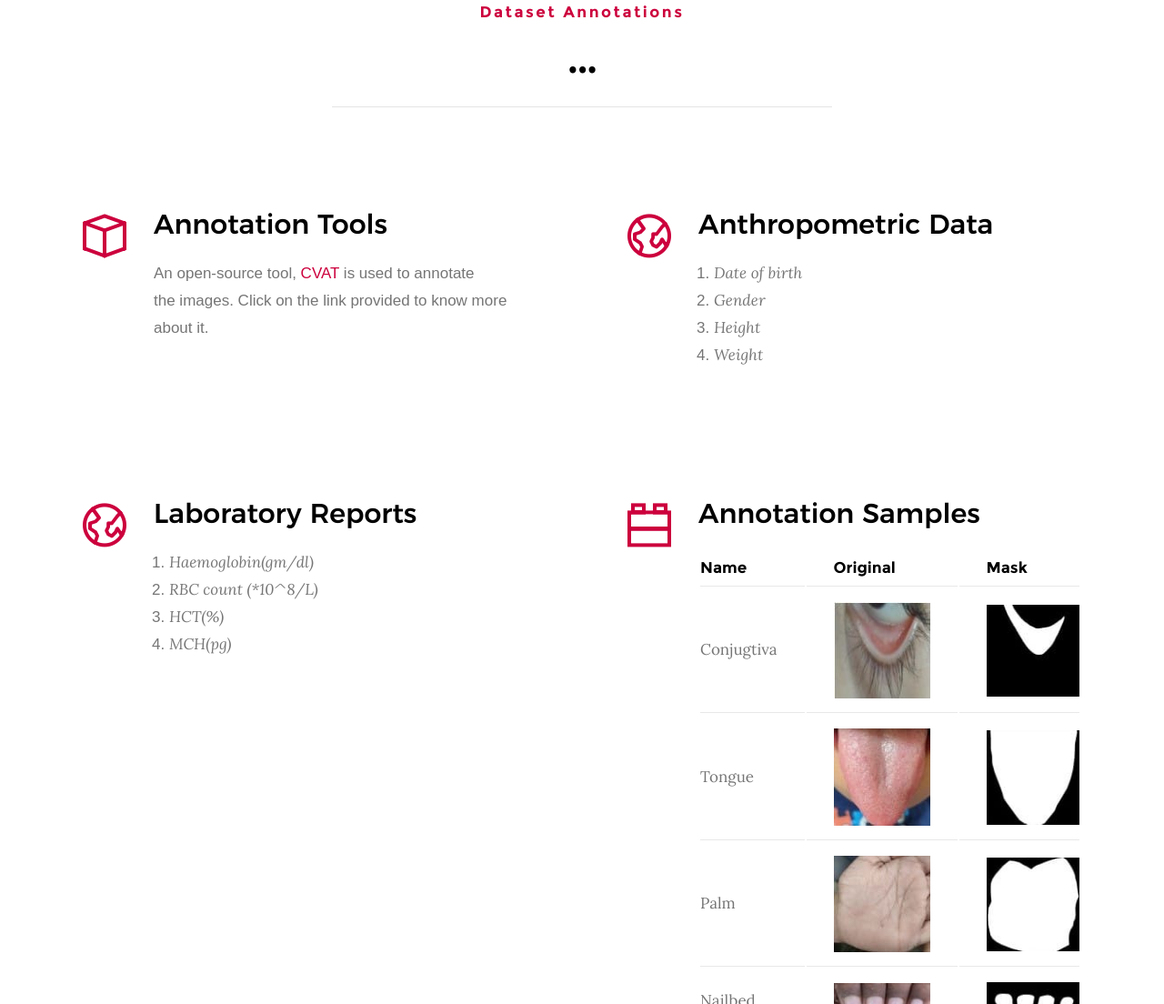
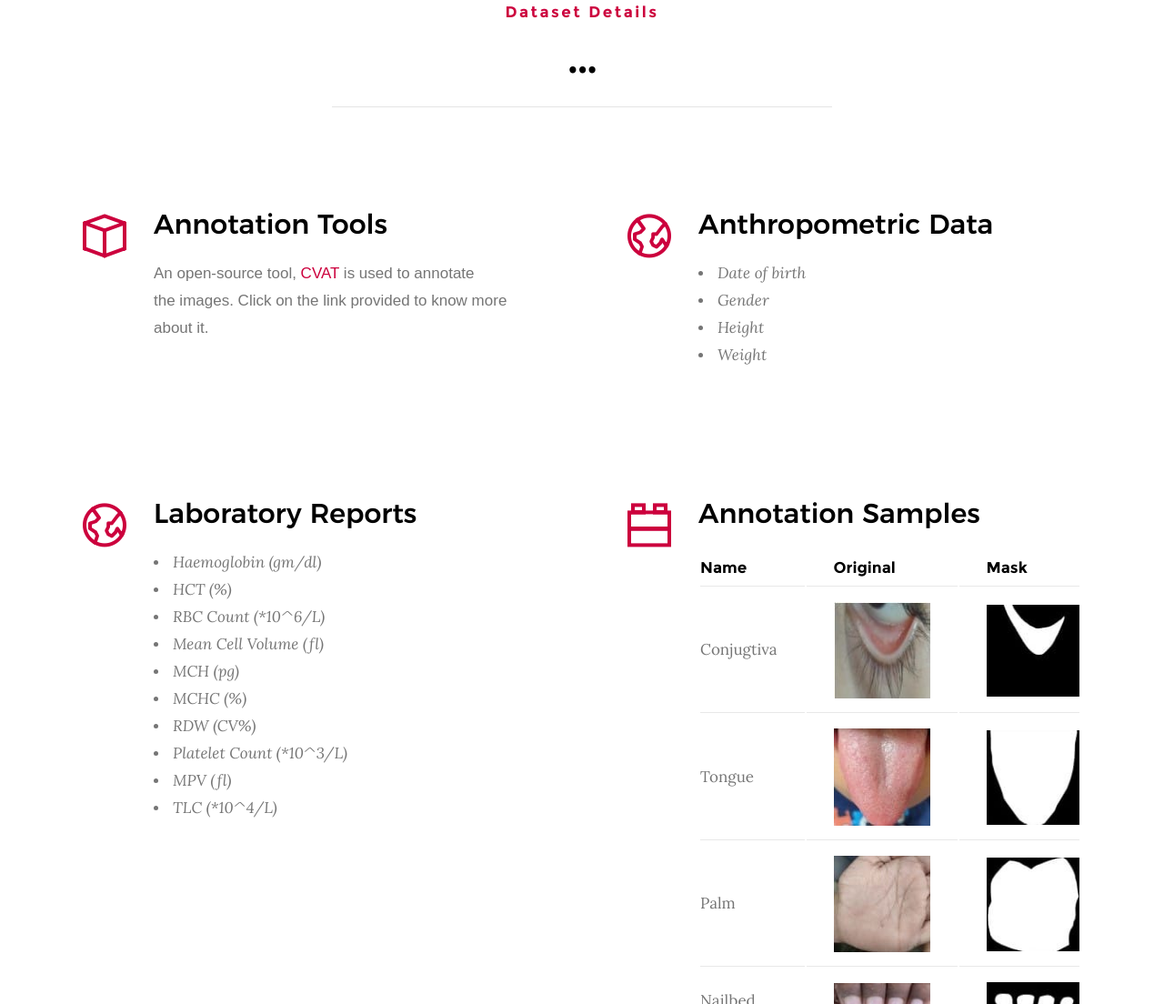
Before and after one commit to bdtd/ImageHB, a plain HTML site: page index.html in a window 1280 px wide. Shown: the part 2304-3408 px from the top of the page at 91% size. Drawn offline with Linux system fonts and the light colour scheme; files whose address does not match are found by name.

Commit message:
Update index.html

```diff
--- a/index.html
+++ b/index.html
@@ -179,7 +179,7 @@
 
         <div class="row section-header has-bottom-sep" data-aos="fade-up">
             <div class="col-full">
-                <h3 class="subhead">Dataset Annotations</h3>
+                <h3 class="subhead">Dataset Details</h3>
                 <h1 class="display-2">...</h1>
             </div>
         </div> <!-- end section-header -->
@@ -204,12 +204,12 @@
                 <div class="service-text">
                     <h3 class="h2">Anthropometric Data</h3>
                     <p>
-                        <ol>
+                        <ul>
                             <li><i>Date of birth</i></li>
                             <li><i>Gender</i></li>
                             <li><i>Height</i></li>
                             <li><i>Weight</i> </li>
-                        </ol>
+                        </ul>
                     </p>
                 </div>
             </div>
@@ -220,12 +220,18 @@
                 <div class="service-text">
                     <h3 class="h2">Laboratory Reports</h3>
                     <p>
-                        <ol>
-                            <li><i>Haemoglobin(gm/dl)</i></li>
-                            <li><i>RBC count (*10^8/L)</i></li>
-                            <li><i>HCT(%)</i></li>
-                            <li><i>MCH(pg)</i> </li>
-                        </ol>
+                        <ul>
+                            <li><i>Haemoglobin (gm/dl)</i></li>
+                            <li><i>HCT (%)</i></li>
+                            <li><i>RBC Count (*10^6/L)</i></li>
+                            <li><i>Mean Cell Volume (fl)</i></li>
+                            <li><i>MCH (pg)</i></li>
+                            <li><i>MCHC (%)</i></li>
+                            <li><i>RDW (CV%)</i></li>
+                            <li><i>Platelet Count (*10^3/L)</i></li>
+                            <li><i>MPV (fl)</i></li>
+                            <li><i>TLC (*10^4/L)</i></li>
+                        </ul>
                     </p>
                 </div>
             </div>
```
